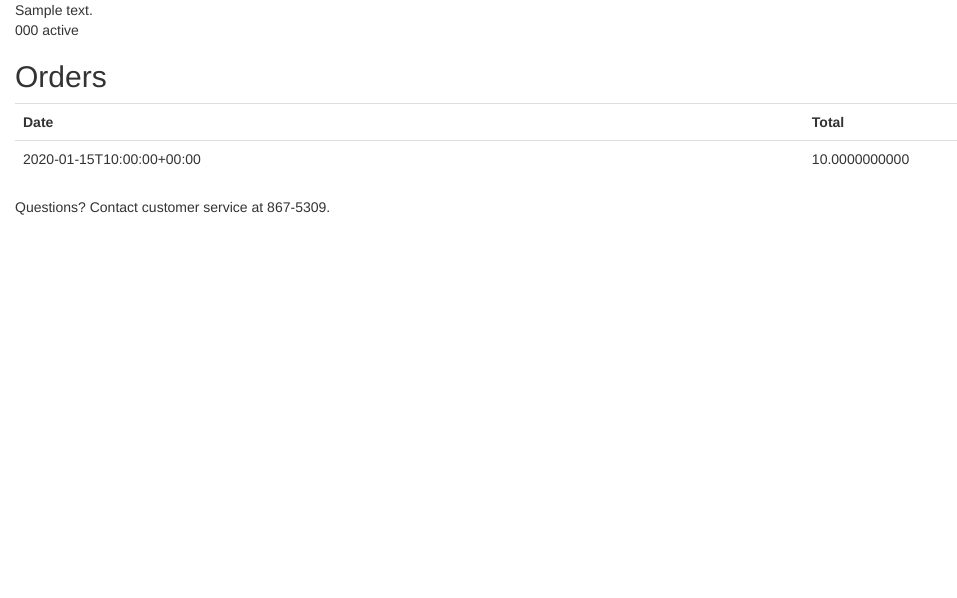
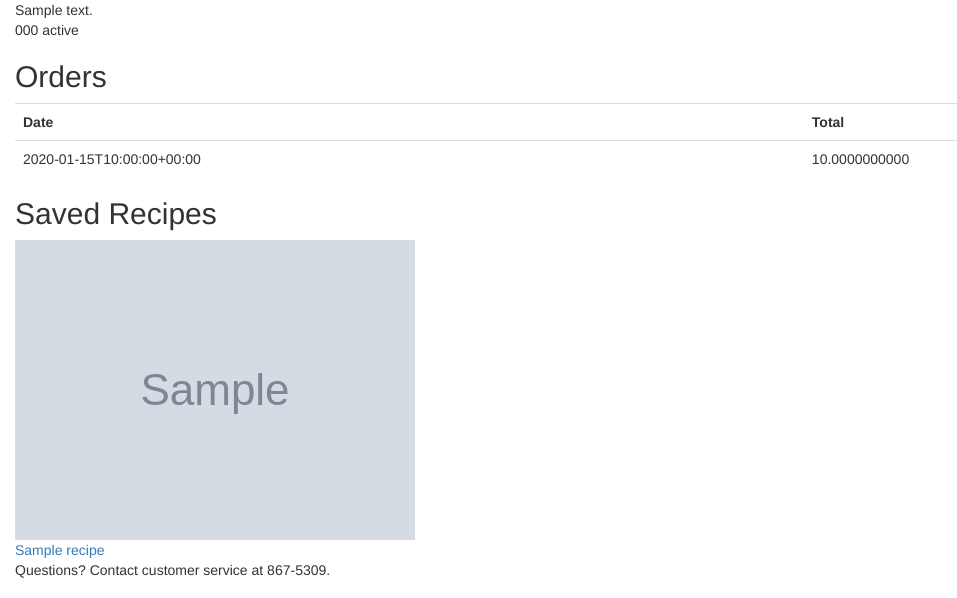
Before and after one commit to Gerdie/farm-to-front-door, a Flask app: page /account in a window 1280 px wide. Shown: the part 202-800 px from the top of the page, without its empty margins (0-957 px from the left). Run offline with Flask 2, Linux system fonts and the light colour scheme; the visitor is signed in with stand-in values (Sample User, id 1); tables that the repository leaves empty hold one stand-in row (values such as "Sample post"); grey boxes marked "Sample" are stand-in pictures; some libraries are stand-ins or nearby versions.

Commit message:
Added recipe saving to cart & account pages

```diff
--- a/server.py
+++ b/server.py
@@ -237,13 +237,17 @@ def save_recipe():
     """Save recipe for customer"""
 
     recipe = request.json.get('recipe')
+    print recipe
     customer_id = db.session.query(Customer.user_id).filter(Customer.email == session['email'])
-    recipe_id = db.session.query(Recipe.recipe_id).filter(Recipe.url == recipe.url).first()
+    recipe_id = db.session.query(Recipe.recipe_id).filter(Recipe.url == recipe[unicode('url')]).first()
     if not recipe_id:
-        new_recipe = Recipe(url=recipe.url, name=recipe.name, ingredients=recipe.ingredients, img=recipe.image)
+        new_recipe = Recipe(url=recipe[unicode('url')],
+                            name=recipe[unicode('name')],
+                            ingredients=recipe[unicode('ingredients')],
+                            img=recipe[unicode('image')])
         db.session.add(new_recipe)
         db.session.commit()
-        recipe_id = db.session.query(Recipe.recipe_id).filter(Recipe.url == recipe.url).first()
+        recipe_id = db.session.query(Recipe.recipe_id).filter(Recipe.url == recipe[unicode('url')]).first()
 
     customer_recipe = Customer_Recipe(customer_id=customer_id, recipe_id=recipe_id)
 
--- a/templates/account.html
+++ b/templates/account.html
@@ -23,12 +23,27 @@
     <tr>
         <td>{{ order.placed_at }}</td>
         <td>{{ order.total }}</td>
-    <tr>
+    </tr>
 
 {% endfor %}
 
 </table>
 
+{% if customer.recipes %}
+
+<h2>Saved Recipes</h2>
+
+{% for recipe in customer.recipes %}
+
+    <div>
+        <img src="{{ recipe.img }}"><br>
+        <a href="{{ recipe.url }}">{{ recipe.name }}</a>
+    </div>
+
+{% endfor %}
+
+{% endif %}
+
 <p>Questions? Contact customer service at 867-5309.</p>
 
 {% endblock %}
```
Also changed, not shown: static/js/angularcart.js (+18 -32 lines), templates/cart.html (+7 -8 lines).
